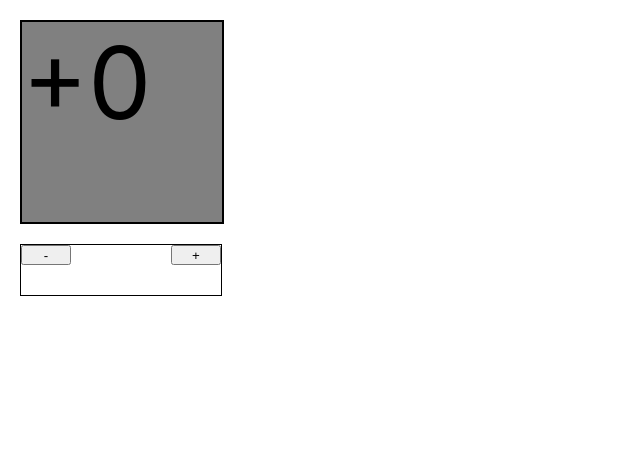
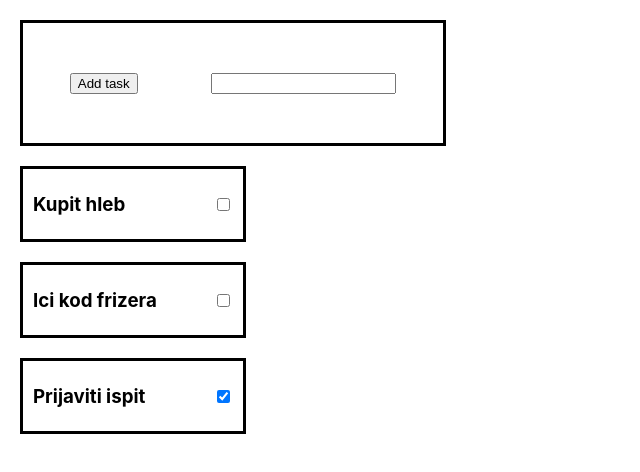
Before and after one commit to dzemildupljak/grupa3_react, a React (Create React App) app in the folder react_app/: page / in a window 1280 px wide. Shown: the top 472 px of the page, without its empty margins (0-640 px from the left). Built offline with nearby package versions, Linux system fonts and the light colour scheme.

Commit message:
first phase todo list

```diff
--- a/react_app/src/App.css
+++ b/react_app/src/App.css
@@ -2,3 +2,14 @@
   width: 100vw;
   height: 100vh;
 }
+
+.addItem {
+  width: 400px;
+  height: 100px;
+  margin: 20px;
+  padding: 10px;
+  display: flex;
+  justify-content: space-around;
+  align-items: center;
+  border: 3px solid black;
+}
--- a/react_app/src/App.js
+++ b/react_app/src/App.js
@@ -1,23 +1,67 @@
 import { useState } from "react";
 import "./App.css";
-import ChangeNubers from "./components/changeNumbers/ChangeNubers";
-import ShowNumber from "./components/showNumber/ShowNumber";
+import TodoItem from "./components/todoItem/TodoItem";
 
 function App() {
-  const [counter, setCounter] = useState(0);
+  const [inputItem, setInputItem] = useState("");
+  const [items, setItems] = useState([
+    {
+      id: 0,
+      title: "Kupit hleb",
+      is_done: false,
+    },
+    {
+      id: 1,
+      title: "Ici kod frizera",
+      is_done: false,
+    },
+    {
+      id: 2,
+      title: "Prijaviti ispit",
+      is_done: true,
+    },
+  ]);
 
-  const increaseVal = () => {
-    setCounter(counter + 1);
+  var counter = 2;
+
+  const hanleInputChange = (event) => {
+    setInputItem(event.target.value);
   };
 
-  const decreaseVal = () => {
-    setCounter(counter - 1);
+  const addNewItem = () => {
+    counter += 1;
+
+    let item = {
+      id: counter,
+      title: inputItem,
+      is_done: false,
+    };
+
+    setItems([...items, item]);
+    setInputItem("");
   };
 
   return (
-    <div className="container">
-      <ShowNumber number={counter} />
-      <ChangeNubers plusFunc={increaseVal} minusFunc={decreaseVal} />
+    <div>
+      <div className="addItem">
+        <button onClick={addNewItem}>Add task</button>
+        <input
+          type="text"
+          value={inputItem}
+          onChange={(e) => hanleInputChange(e)}
+        />
+      </div>
+      <div className="item">
+        {items.map((item, index) => {
+          return (
+            <TodoItem
+              itemTitle={item.title}
+              isDone={item.is_done}
+              key={index}
+            />
+          );
+        })}
+      </div>
     </div>
   );
 }
--- a/react_app/src/components/showNumber/ShowNumber.jsx
+++ b/react_app/src/components/showNumber/ShowNumber.jsx
@@ -2,5 +2,5 @@ import React from "react";
 import "./ShowNumber.css";
 
 export default function ShowNumber({ number }) {
-  return <div className="show-num">{number >= 0 ? `+${number}` : number}</div>;
+  return <div className="show-num">{number}</div>;
 }
--- /dev/null
+++ b/react_app/src/components/todoItem/TodoItem.css
@@ -0,0 +1,10 @@
+.todoItem {
+    width: 200px;
+    height: 50px;
+    display: flex;
+    justify-content: space-between;
+    border: 3px solid black;
+    align-items: center;
+    margin: 20px;
+    padding: 10px;
+}
--- /dev/null
+++ b/react_app/src/components/todoItem/TodoItem.jsx
@@ -0,0 +1,11 @@
+import React from "react";
+import "./TodoItem.css";
+
+export default function TodoItem({ itemTitle, isDone }) {
+  return (
+    <div className="todoItem">
+      <h3>{itemTitle}</h3>
+      <input type="checkbox" checked={isDone} />
+    </div>
+  );
+}
```
